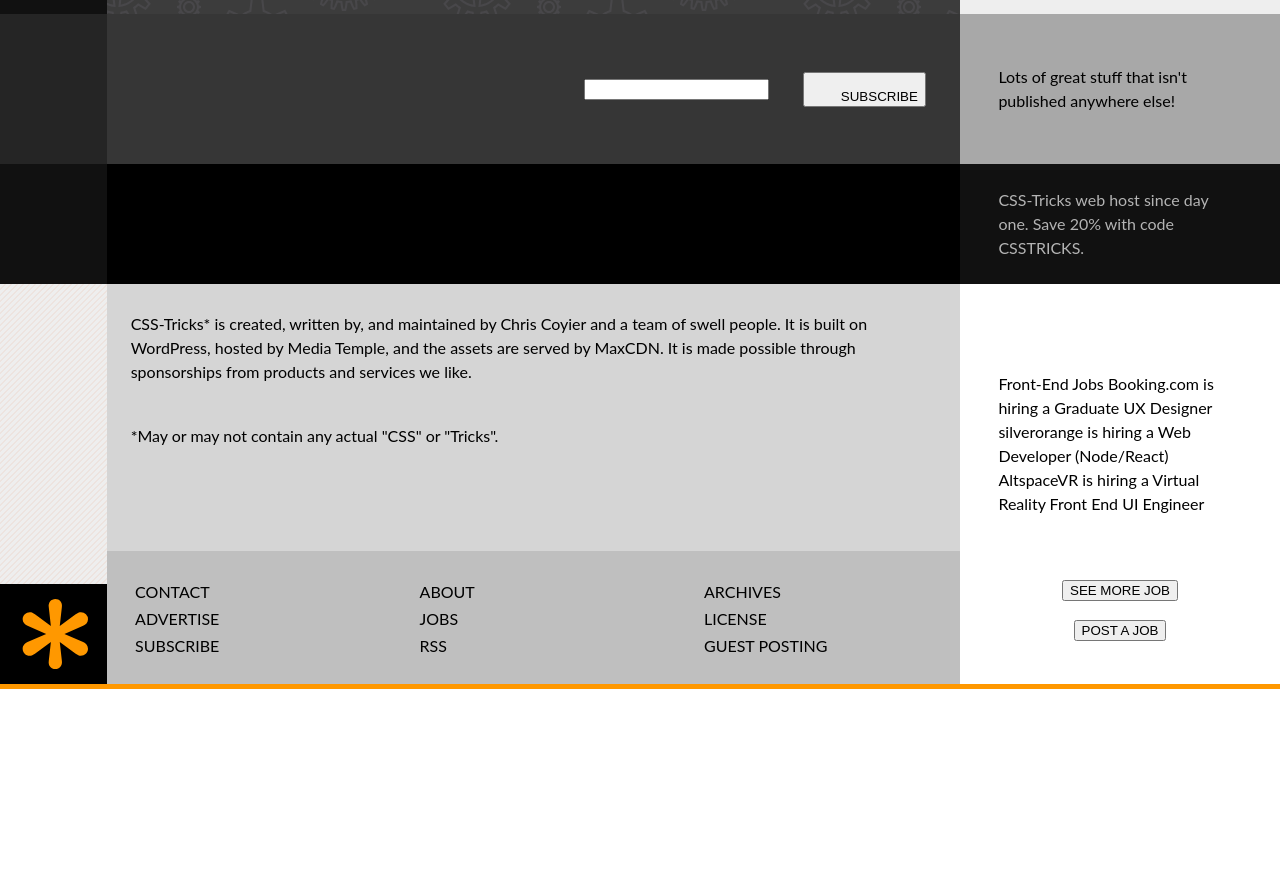
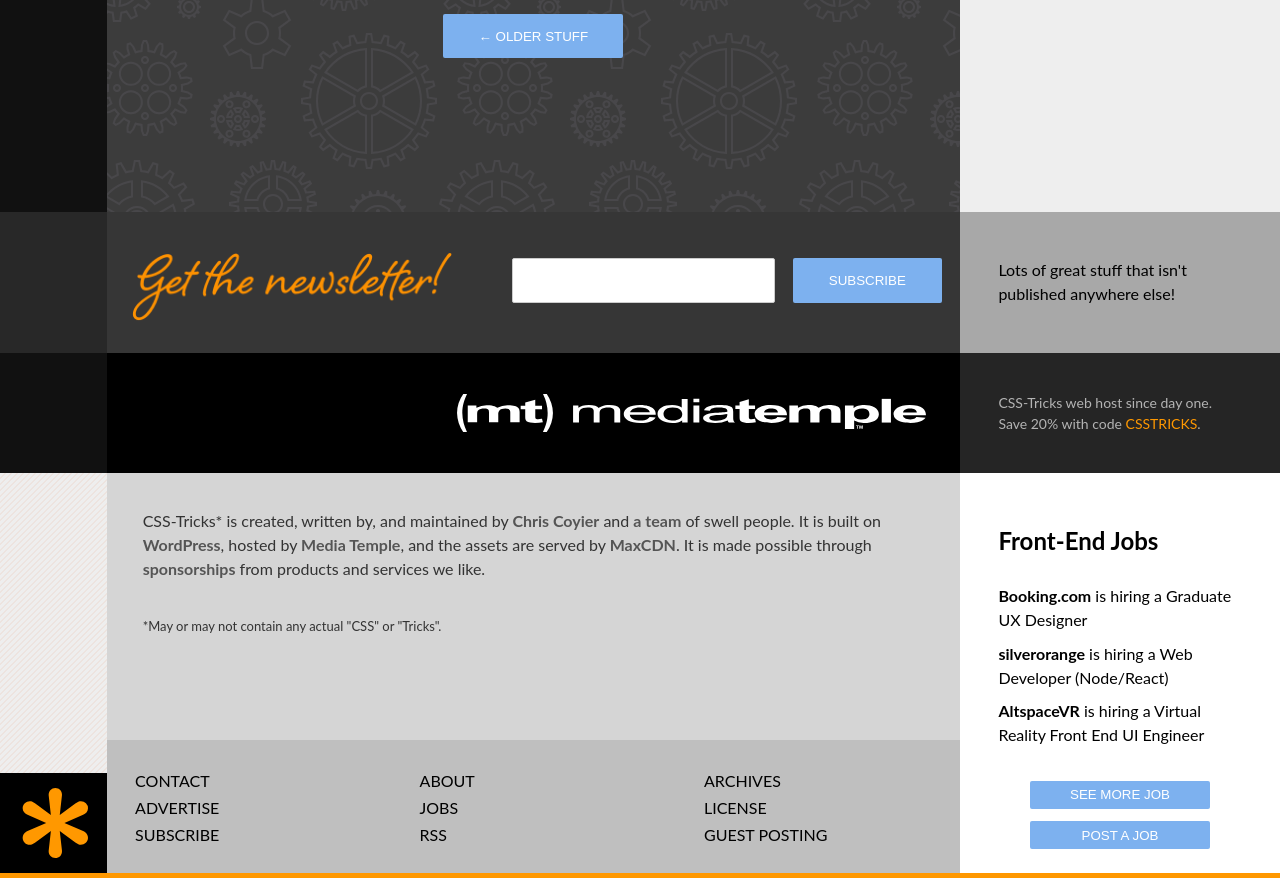
Before and after one commit to mvshmakov/CSStricsExample, a website: page src/markup/index.html in a window 1280 px wide. Shown: the part 1708-2586 px from the top of the page. Before the commit the page ends 2397 px from the top, so only its background shows below. Drawn offline with Linux system fonts and the light colour scheme.

Commit message:
Other minor fixes

```diff
--- a/src/markup/index.html
+++ b/src/markup/index.html
@@ -293,6 +293,9 @@
                     <a href="#" class="content-block-hashtags-single">UX</a>
                 </div>
             </div>
+            <div class="content-more">
+                <button type="button" class="content-more-button">← OLDER STUFF</button>
+            </div>
         </div>
         <aside class="aside"></aside>
     </div>
@@ -302,14 +305,12 @@
 
             </aside>
             <div class="footer-first-block-center">
-                <div class="footer-first-block-logo">
-                   <!--img-->
+                <div class="foter-first-block-center-logo">
+                    <img src="../images/get-the-newsletter.png" alt="Get the newsletter" class="footer-first-block-center-logo-image">
                 </div>
-                <div class="footer-first-block-center">
-                    <!--img-->
-                    <input class="footer-first-block-search-input" type="search" title="Flex">
+                <div class="footer-first-block-search">
+                    <input class="footer-first-block-search-input" type="search">
                     <button class="footer-first-block-search-button" type="submit">
-                        <svg class="footer-first-block-search-icon" width="26px" height="26px"></svg>
                         SUBSCRIBE
                     </button>
                 </div>
@@ -322,11 +323,12 @@
             <aside class="footer-second-block-left"></aside>
             <div class="footer-second-block-center">
                 <div class="footer-second-block-logo">
-                    <!--img-->
+                    <img src="../images/mediatemple-logo-white-superwide.svg" alt="mediatemple" class="footer-second-block-logo-image">
                 </div>
             </div>
             <aside class="footer-second-block-right">
-                <a href="#" class="footer-second-block-right-link">CSS-Tricks web host since day one. Save 20% with code CSSTRICKS.</a>
+                <a href="#" class="footer-second-block-right-link">CSS-Tricks web host since day one.
+                    Save 20% with code <span class="_link-orange">CSSTRICKS</span>.</a>
             </aside>
         </div>
         <div class="footer-third-block">
@@ -348,9 +350,14 @@
             </aside>
             <div class="footer-third-block-center">
                 <div class="footer-third-block-center-top">
-                    <p class="footer-third-block-center-top-header">CSS-Tricks* is created, written by, and maintained by Chris Coyier and a team of swell people.
-                    It is built on WordPress, hosted by Media Temple, and the assets are served by MaxCDN.
-                    It is made possible through sponsorships from products and services we like.</p>
+                    <p class="footer-third-block-center-top-header">CSS-Tricks* is created, written by, and maintained
+                        by <a href="" class="footer-third-block-center-top-header-link">Chris Coyier</a> and
+                        <a href="" class="footer-third-block-center-top-header-link">a team</a> of swell people.
+                        It is built on <a href="" class="footer-third-block-center-top-header-link">WordPress</a>, hosted by
+                        <a href="" class="footer-third-block-center-top-header-link">Media Temple</a>, and the assets are served by
+                        <a href="" class="footer-third-block-center-top-header-link">MaxCDN</a>.
+                        It is made possible through <a href="" class="footer-third-block-center-top-header-link">sponsorships</a>
+                        from products and services we like.</p>
                     <p class="footer-third-block-center-top-text">*May or may not contain any actual "CSS" or "Tricks".</p>
                 </div>
                 <div class="footer-third-block-center-bottom">
@@ -372,12 +379,24 @@
                 </div>
             </div>
             <aside class="footer-third-block-right">
-                <p class="footer-third-block-right-text">
-                    Front-End Jobs
-                    Booking.com is hiring a Graduate UX Designer
-                    silverorange is hiring a Web Developer (Node/React)
-                    AltspaceVR is hiring a Virtual Reality Front End UI Engineer
-                </p>
+                <ul class="footer-third-block-right-ul">
+                    <li class="footer-third-block-right-li">
+                        <h1>Front-End Jobs</h1>
+                    </li>
+                    <li class="footer-third-block-right-li">
+                        <ul class="footer-third-block-right-li-links">
+                            <li class="footer-third-block-right-li-links-li">
+                                <a class="footer-third-block-right-li-links-li-single" href=""><span class="_bold">Booking.com</span> is hiring a Graduate UX Designer</a>
+                            </li>
+                            <li class="footer-third-block-right-li-links-li">
+                                <a class="footer-third-block-right-li-links-li-single" href=""><span class="_bold">silverorange</span> is hiring a Web Developer (Node/React)</a>
+                            </li>
+                            <li class="footer-third-block-right-li-links-li">
+                                <a class="footer-third-block-right-li-links-li-single" href=""><span class="_bold">AltspaceVR</span> is hiring a Virtual Reality Front End UI Engineer</a>
+                            </li>
+                        </ul>
+                    </li>
+                </ul>
                 <button class="footer-third-block-right-button">SEE MORE JOB</button>
                 <button class="footer-third-block-right-button">POST A JOB</button>
             </aside>
--- a/src/styles/main.less
+++ b/src/styles/main.less
@@ -49,7 +49,7 @@
   align-items: center;
 }
 
-.header-search-input {
+.header-search-input, .footer-first-block-search-input {
   width: 70%;
   height: 60%;
   border: 1px solid #ccc;
@@ -217,6 +217,30 @@
 .content-block-hashtags-single:hover {
   color: #03A9F4;
 }
+.content-more {
+  width: 100%;
+  display: flex;
+  justify-content: center;
+  margin: 0 8% 18% 8%;
+}
+.content-more-button, .footer-first-block-search-button,
+.footer-third-block-right-button {
+  width: 180px;
+  border-radius: 2px;
+  border: 0;
+  color: white;
+  background: #7DB1EF;
+  padding: 2%;
+  text-align: center;
+  cursor: pointer;
+}
+.content-more-button:hover, .footer-first-block-search-button:hover,
+.footer-third-block-right-button:hover {
+  background: black;
+}
+
+
+
 
 
 
@@ -237,19 +261,46 @@
 
 .footer-first-block {
   width: 100%;
-  height: 150px;
+  height: 100%;
   display: flex;
 }
 .footer-first-block-left {
   flex: 0.5;
-  background-color: #252525;
+  background-color: #282828;
 }
 .footer-first-block-center {
   flex: 4;
   display: flex;
-  justify-content: flex-end;
+  justify-content: center;
   align-items: center;
+  flex-wrap: wrap;
+  padding: 3% 0 2% 0;
   background-color: #363636;
+}
+.footer-first-block-search {
+  flex: 2;
+  margin-left: 10%;
+  display: flex;
+  min-width: 300px;
+  margin-bottom: 2%;
+}
+.footer-first-block-search-input {
+   height: 45px;
+   margin-right: 4%;
+ }
+.footer-first-block-search-button {
+  height: 45px;
+  padding: 0;
+  margin-right: 4%
+}
+.footer-first-block-center-logo {
+  flex: 1;
+}
+.footer-first-block-center-logo-image {
+  width: 320px;
+  padding: 1% 5% 0 8%;
+  justify-self: flex-start;
+  height: inherit;
 }
 .footer-first-block-right {
   flex: 1.5;
@@ -261,12 +312,7 @@
 .footer-first-block-right-text {
   margin: 12%;
 }
-.footer-first-block-search-input {
-  margin-right: 4%;
-}
-.footer-first-block-search-button {
-  margin-right: 4%;
-}
+
 
 
 
@@ -286,9 +332,22 @@
   align-items: center;
   background-color: black;
 }
+.footer-second-block-logo {
+  width: 100%;
+  display: flex;
+  align-items: center;
+  justify-content: flex-end;
+}
+.footer-second-block-logo-image {
+  width: 55%;
+  padding: 0 4% 0 0;
+}
+
+
 .footer-second-block-right {
   flex: 1.5;
-  background-color: #111;
+  background-color: #252525;
+  font-size: 14px;
   display: flex;
   justify-content: center;
   align-items: center;
@@ -297,6 +356,9 @@
   margin: 12%;
   text-decoration: none;
   color: #B4B4B4;
+}
+._link-orange {
+  color: #FF9800;
 }
 
 
@@ -343,12 +405,23 @@
   background-color: #D5D5D5;
 }
 .footer-third-block-center-top-header {
-  padding: 12px;
-  margin-left: 12px;
+  padding: 20px;
+  margin-left: 16px;
+  color: #333;
+}
+.footer-third-block-center-top-header-link {
+  text-decoration: none;
+  color: #555;
+  font-weight: bold;
+}
+.footer-third-block-center-top-header-link:hover {
+  color: #333;
 }
 .footer-third-block-center-top-text {
-  padding: 12px;
-  margin-left: 12px;
+  padding: 0 20px 20px 20px;
+  margin-left: 16px;
+  font-size: small;
+  color: #333;
 }
 .footer-third-block-center-bottom {
   flex: 1;
@@ -375,12 +448,31 @@
   justify-content: center;
   align-items: center;
 }
-.footer-third-block-right-text {
-  padding: 12%;
+.footer-third-block-right-ul {
+  padding: 0 12% 3% 12%;
+  list-style-type: none;
+}
+.footer-third-block-right-li-links {
+  list-style-type: none;
+  padding: 0;
+}
+.footer-third-block-right-li-links-li {
+  padding: 2% 0 2% 0;
+}
+.footer-third-block-right-li-links-li-single {
+  text-decoration: none;
+  color: black;
 }
 .footer-third-block-right-button {
-  margin: 3%;
+  margin: 1% 3% 3% 3%;
 }
+._bold {
+  font-weight: bold;
+}
+._bold:hover {
+  text-decoration: underline;
+}
+
 
 @media (max-width:1000px) {
   .navigation, .footer-first-block-left,
```
Also changed, not shown: src/images/get-the-newsletter.png (added), src/images/mediatemple-logo-white-superwide.svg (added), src/styles/main.css.
